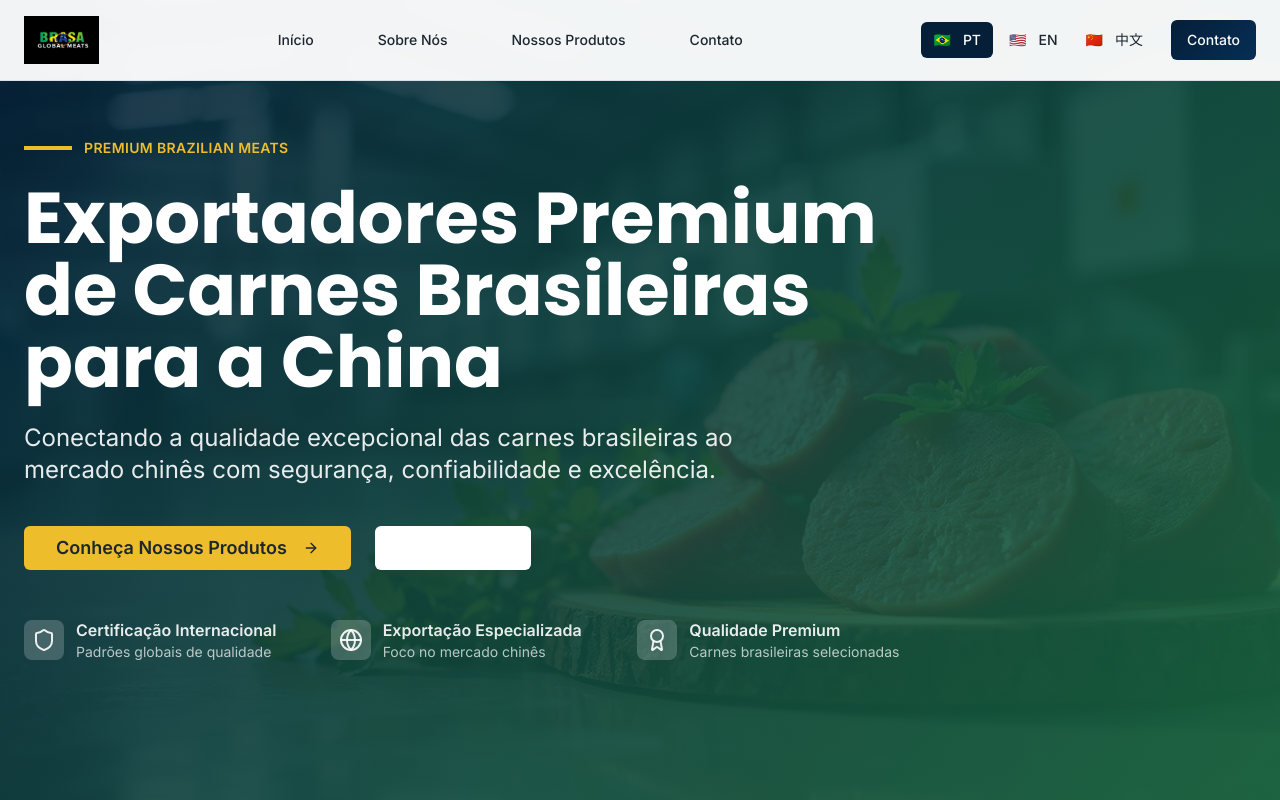
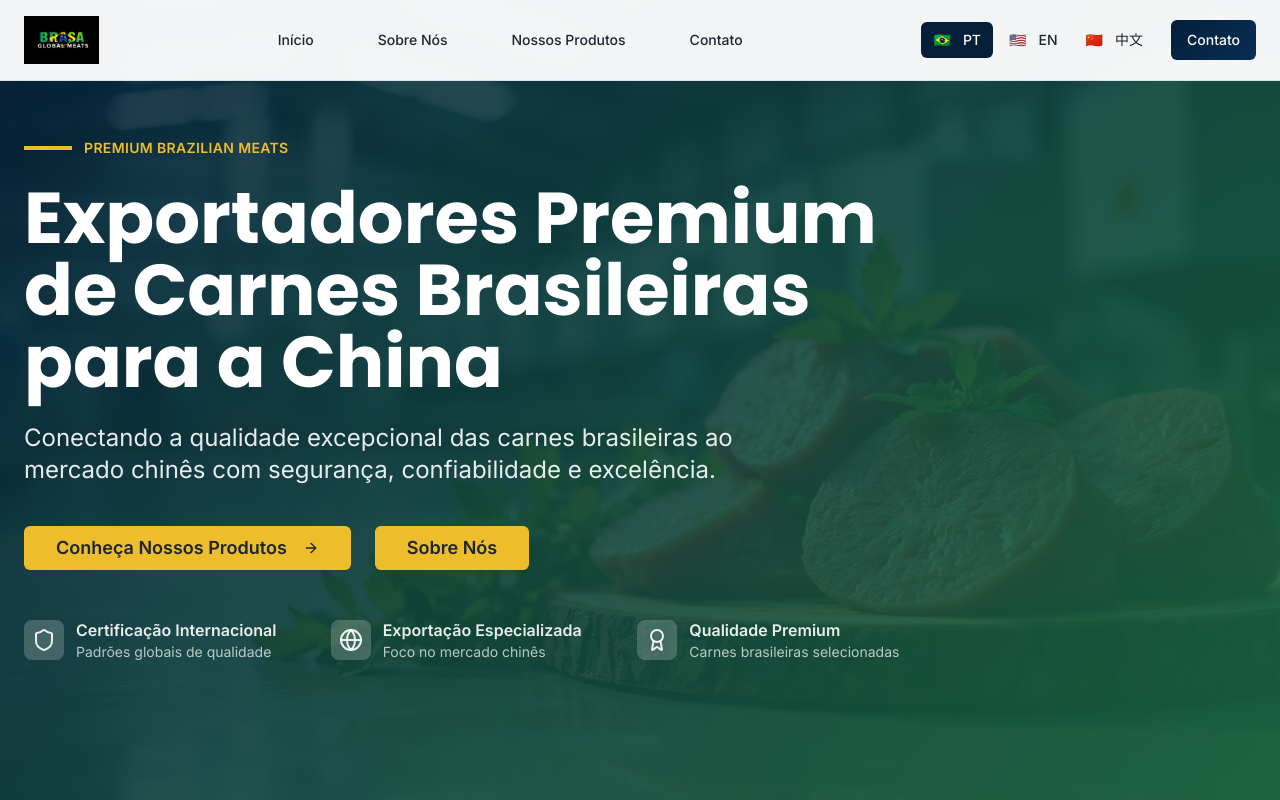
Before and after one commit to caiquestow/brasaglobal-china-connect, a React (Vite) app: page / in a window 1280 px wide. Shown: the top 800 px of the page. Built offline with nearby package versions, Linux system fonts and the light colour scheme.

Commit message:
Refactor: Match button color
Match the color of the selected button to the button next to it.

```diff
--- a/src/components/Hero.tsx
+++ b/src/components/Hero.tsx
@@ -53,9 +53,9 @@ export const Hero = () => {
             </Button>
             <Button
               size="lg"
-              variant="outline"
+              variant="accent"
               onClick={() => scrollToSection('about')}
-              className="border-white/30 text-white hover:bg-white/10 font-semibold px-8 py-4 text-lg"
+              className="font-semibold px-8 py-4 text-lg"
             >
               {t('nav.about')}
             </Button>
```
